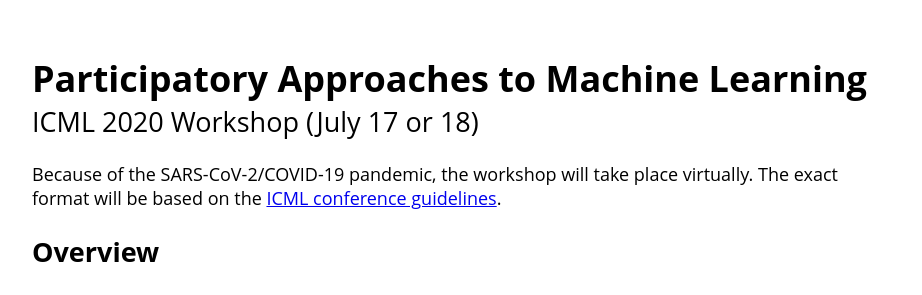
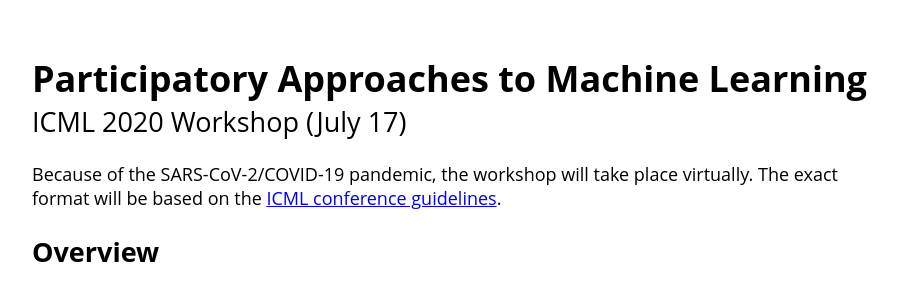
Before and after one commit to participatoryml/participatoryml.github.io, a Jekyll site: the page built from index.md, in a window 1280 px wide and 900 px high. Shown: the top 295 px of the window, without its empty margins (178-1100 px from the left). Built offline with Jekyll 4.4.1, drawn with Linux system fonts in a browser that asks for light colours; some of the changed text lies outside the part shown.

Commit message:
Update the dates: July 17 is the workshop day

```diff
--- a/index.md
+++ b/index.md
@@ -1,7 +1,7 @@
 ---
 layout: landing
 title: Participatory Approaches to Machine Learning
-subtitle: ICML 2020 Workshop (July 17 or 18)
+subtitle: ICML 2020 Workshop (July 17)
 ---
 
 Because of the SARS-CoV-2/COVID-19 pandemic, the workshop will take place virtually.
@@ -135,8 +135,8 @@ For any questions, please send us an email to `participatory-ml-organizers` at `
 ## Timeline
 
 * Submission deadline: **June 22, 2020, AoE** / ~~June 15, 2020~~
-* Notification: **July 1, 2020** / ~~June 12, 2020~~
-* Workshop: July 17 or 18, 2020
+* Notification: **July 1, 2020**
+* Workshop: July 17, 2020
 
 ## Organizing Committee
 * [Angela Zhou](https://people.orie.cornell.edu/az434/), Cornell University
```
